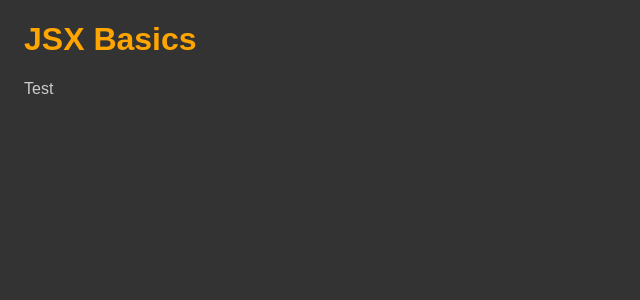
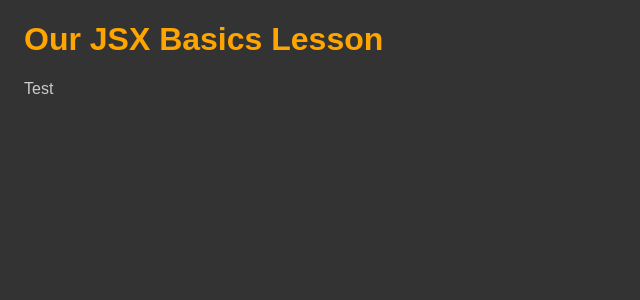
Before and after one commit to Scientific-Research/mk02-jsx-basics, a React app: page / in a window 1280 px wide. Shown: the top 300 px of the page, without its empty margins (0-640 px from the left). Built offline with nearby package versions, Linux system fonts and the light colour scheme; the HTML template or start-up script is replaced by a standard one.

Commit message:
const title added to App.jsx

```diff
--- a/src/App.jsx
+++ b/src/App.jsx
@@ -1,9 +1,10 @@
 import "./App.scss";
 
+const title = "Our JSX Basics Lesson";
 function App() {
   return (
     <div className="App">
-      <h1>JSX Basics</h1>
+      <h1>{title}</h1>
       <p>Test</p>
     </div>
   );
```
